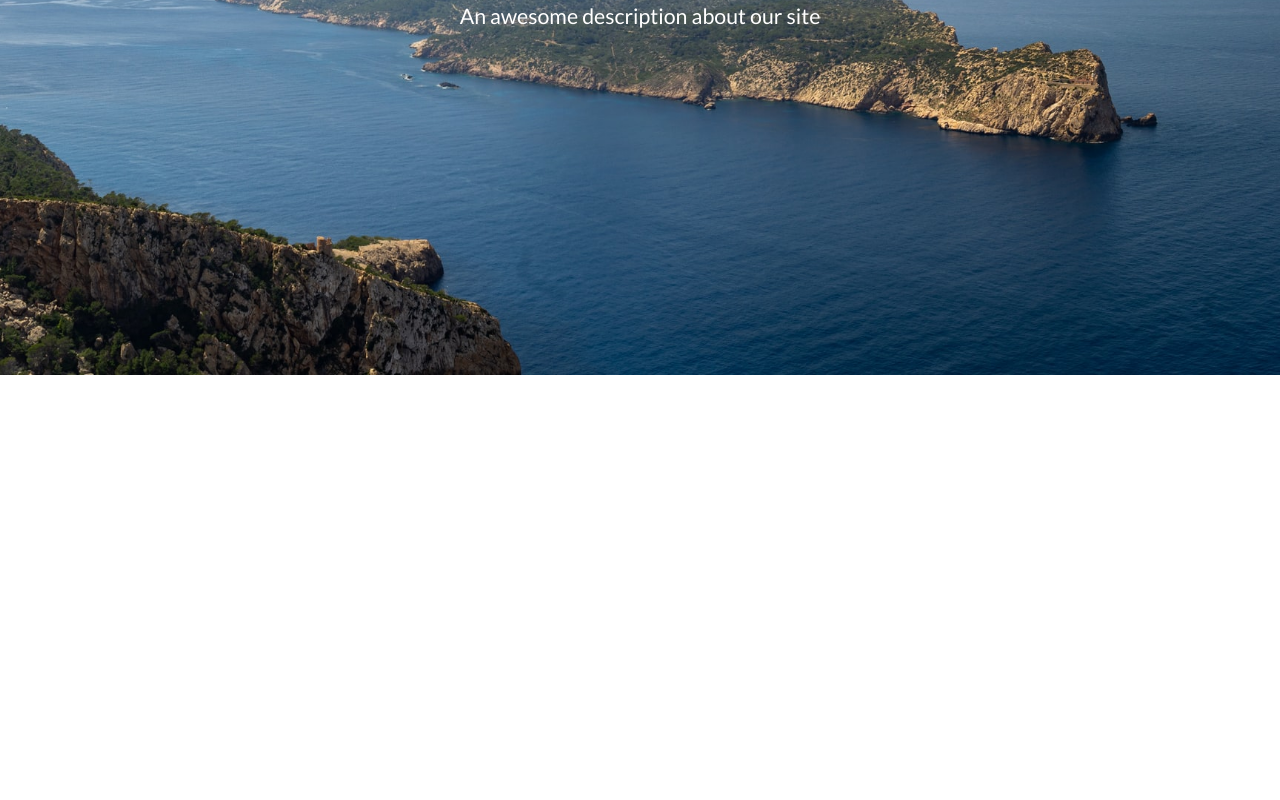
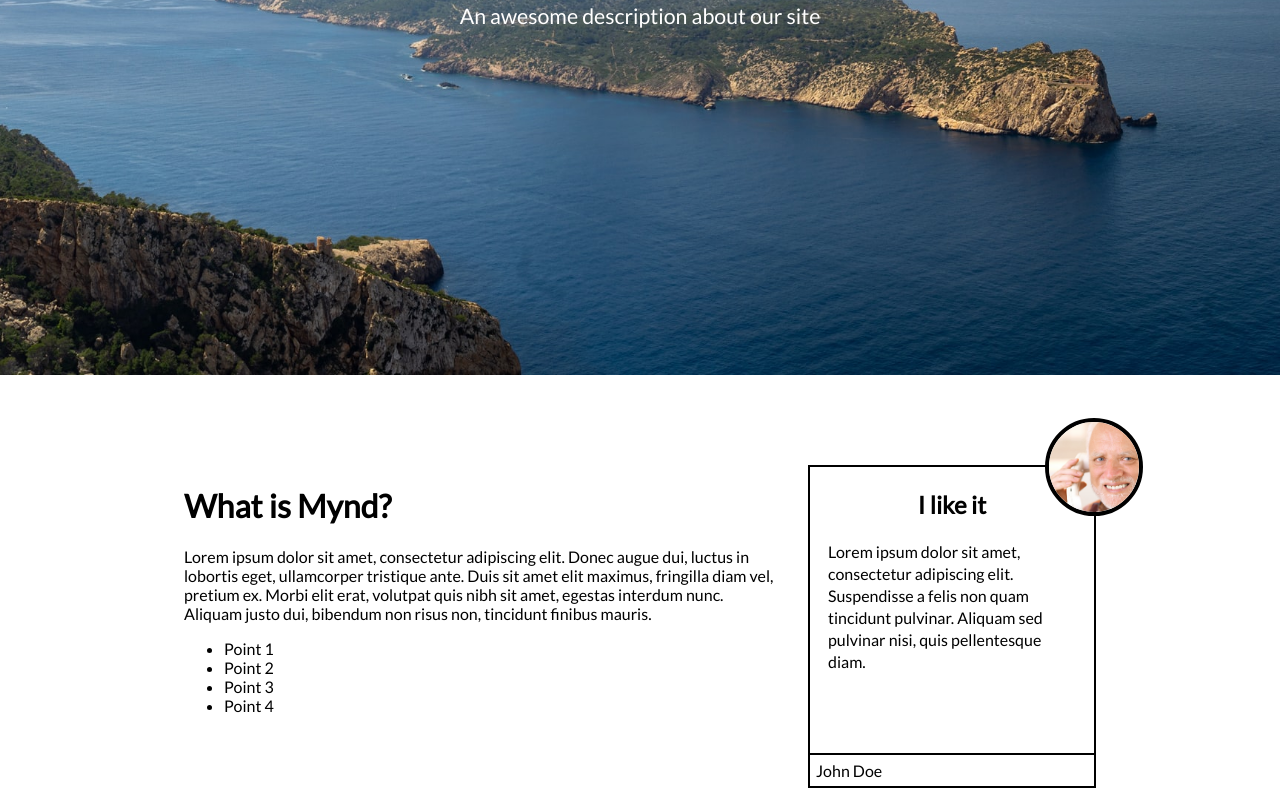
Before and after one commit to Team-25/Mynd, a React (Create React App) app in the folder Frontend/mynd/: page / in a window 1280 px wide. Shown: the part 425-1225 px from the top of the page. Before the commit the page ends 800 px from the top, so only its background shows below. Built offline with nearby package versions, Linux system fonts and the light colour scheme.

Commit message:
[add] Created UserTestimonial, added content to description block

```diff
--- a/Frontend/mynd/src/App.scss
+++ b/Frontend/mynd/src/App.scss
@@ -1,5 +1,6 @@
 @import url('https://fonts.googleapis.com/css2?family=Lato');
 
+$primary: rgb(0, 0, 0);
 
 .App {
   text-align: center;
@@ -38,7 +39,7 @@ body {
 
     h1 {
       font-weight: bold;
-      color: aqua;
+      color: $primary;
       font-size: 36pt;
     }
 
@@ -54,3 +55,51 @@ body {
   -ms-user-select: none; /* IE10+/Edge */
   user-select: none; /* Standard */
 }
+
+/* Homepage Description Block*/
+
+.content {
+  margin-top: 90px;
+}
+
+.homepage-description {
+
+}
+
+.user-testimonial {
+  position: relative;
+  border: 2px solid $primary;
+
+
+  .user-testimonial-content {
+    min-height: 250px;
+    padding: 18px;
+  }
+
+  .user-testimonial-text {
+    line-height: 22px;
+    word-wrap: break-word;
+  }
+
+  .user-testimonial-name {
+    border-top: 2px solid $primary;
+    padding: 6px;
+  }
+
+  .user-image {
+    height: 90px;
+    width: 90px;
+    position: absolute;
+    right: 0;
+    top: 0;
+    transform: translateX(50%) translateY(-50%);
+    border: 4px solid $primary;
+  }
+
+  h2 {
+    text-align: center;
+    margin-top: 5px;
+    margin-bottom: 22px;
+  }
+
+}
--- a/Frontend/mynd/src/components/Homepage/DescriptionBlock/DescriptionBlock.tsx
+++ b/Frontend/mynd/src/components/Homepage/DescriptionBlock/DescriptionBlock.tsx
@@ -1,11 +1,40 @@
 import React from 'react';
 
-const DescriptionBlock = () => {
+import Grid from '@material-ui/core/Grid';
+import Container from '@material-ui/core/Container';
+import UserTestimonial from './UserTestimonial';
+
+
+interface IProps {
+    image: ImageBitmap;
+}
+
+const DescriptionBlock = (props: IProps) => {
 
     return (
-        <div className="homepage-description">
+        <Container maxWidth="md" className="content">
+            <Grid container spacing={3}>
+                <Grid item xs={8}>
+                    <h1>What is Mynd?</h1>
+                    <p>Lorem ipsum dolor sit amet, consectetur adipiscing elit. Donec augue dui, luctus in lobortis eget, ullamcorper tristique ante. Duis sit amet elit maximus, fringilla diam vel, pretium ex. Morbi elit erat, volutpat quis nibh sit amet, egestas interdum nunc. Aliquam justo dui, bibendum non risus non, tincidunt finibus mauris.</p>
+                    <ul>
+                        <li>Point 1</li>
+                        <li>Point 2</li>
+                        <li>Point 3</li>
+                        <li>Point 4</li>
+                    </ul>
+                </Grid>
 
-        </div>
+                <Grid item xs={4}>
+                    <UserTestimonial
+                        name="John Doe"
+                        title="I like it"
+                        text="Lorem ipsum dolor sit amet, consectetur adipiscing elit. Suspendisse a felis non quam tincidunt pulvinar. Aliquam sed pulvinar nisi, quis pellentesque diam. "
+                        image={props.image}
+                    />
+                </Grid>
+            </Grid>
+        </Container>
     )
 }
 
--- a/Frontend/mynd/src/components/Homepage/DescriptionBlock/UserTestimonial.tsx
+++ b/Frontend/mynd/src/components/Homepage/DescriptionBlock/UserTestimonial.tsx
@@ -1,10 +1,30 @@
 import React from 'react';
 
-const UserTestimonial = () => {
+import Card from '@material-ui/core/Card';
+import Avatar from '@material-ui/core/Avatar';
+
+
+interface IProps {
+    name: string;
+    title: string;
+    text: string;
+    image: ImageBitmap;
+}
+
+const UserTestimonial = (props: IProps) => {
 
     return (
         <div className="user-testimonial">
-
+            <div className="user-testimonial-content">
+                <Avatar src={String(props.image)} alt={props.name} className="user-image"/>
+                <h2>{props.title}</h2>
+                <div className="user-testimonial-text">
+                    {props.text}
+                </div>
+            </div>
+            <div className="user-testimonial-name">
+                <span>{props.name}</span>
+            </div>
         </div>
     )
 }
--- a/Frontend/mynd/src/pages/Home.jsx
+++ b/Frontend/mynd/src/pages/Home.jsx
@@ -1,9 +1,13 @@
 import Banner from '../components/Homepage/Banner/banner';
+import DescriptionBlock from '../components/Homepage/DescriptionBlock/DescriptionBlock';
+
+import img from '../img/person1.jpg';
 
 const Home = () => {
     return (
         <>
             <Banner title="Mynd" description="An awesome description about our site"/>
+            <DescriptionBlock image={img} />
         </>
     );
 }
```
